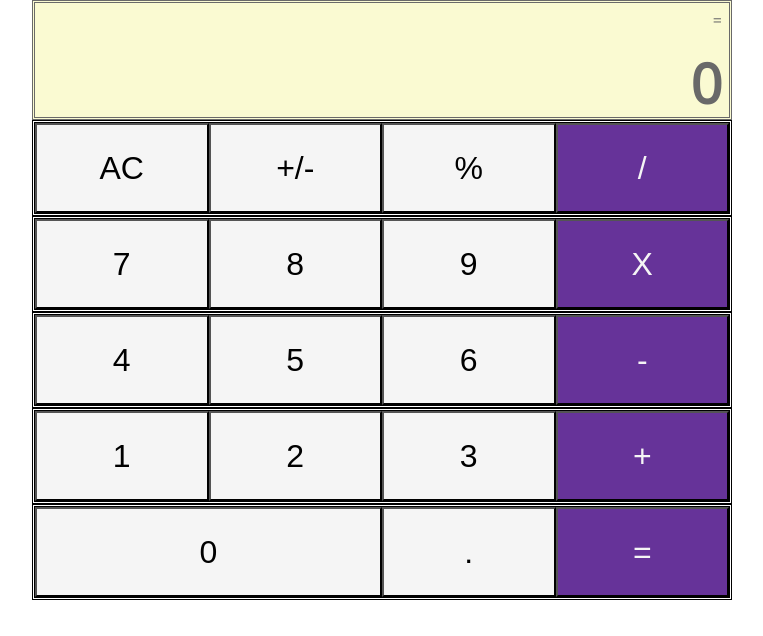
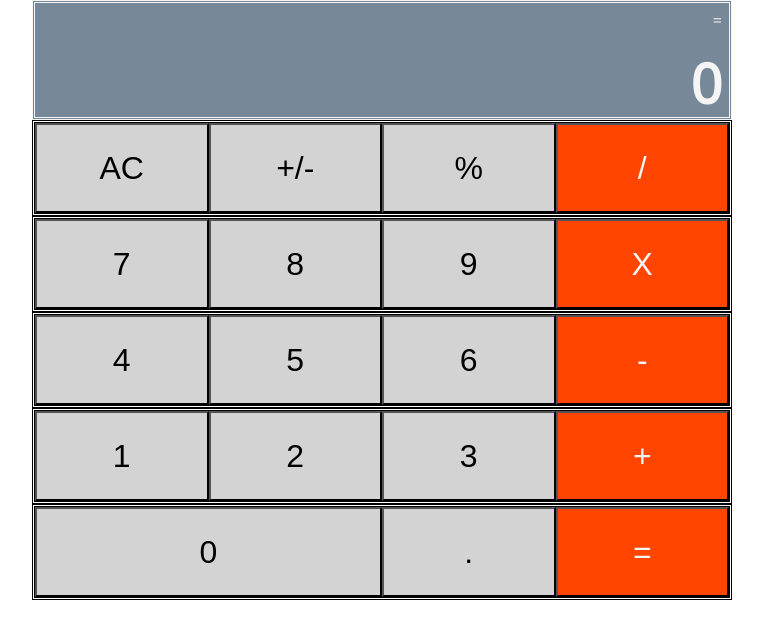
Before and after one commit to emmanuelkamala/mycalculator, a React (Create React App) app: page / in a window 1280 px wide. Shown: the top 636 px of the page, without its empty margins (258-1021 px from the left). Built offline with nearby package versions, Linux system fonts and the light colour scheme.

Commit message:
Change display background colors of the app

```diff
--- a/src/Components/Button.css
+++ b/src/Components/Button.css
@@ -7,7 +7,7 @@
 }
 
 .btn {
-  background: whitesmoke;
+  background: lightgray;
   color: black;
   display: flex;
   justify-content: center;
@@ -26,6 +26,6 @@
 }
 
 .operator {
-  background: rebeccapurple;
+  background: orangered;
   color: whitesmoke;
 }
--- a/src/Components/Display.css
+++ b/src/Components/Display.css
@@ -1,7 +1,7 @@
 .display {
   height: 100px;
-  background: lightgoldenrodyellow;
-  color: dimgray;
+  background: lightslategray;
+  color: whitesmoke;
   padding: 1% 1%;
   border: double;
 }
```
